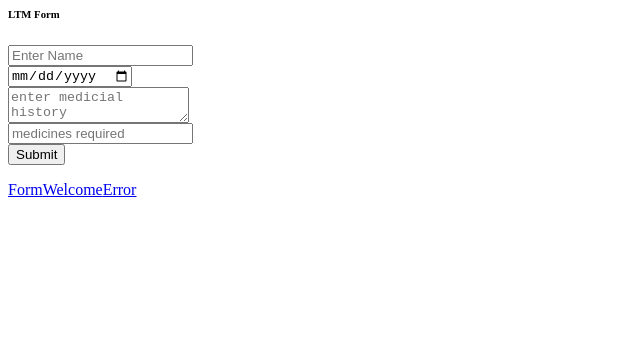
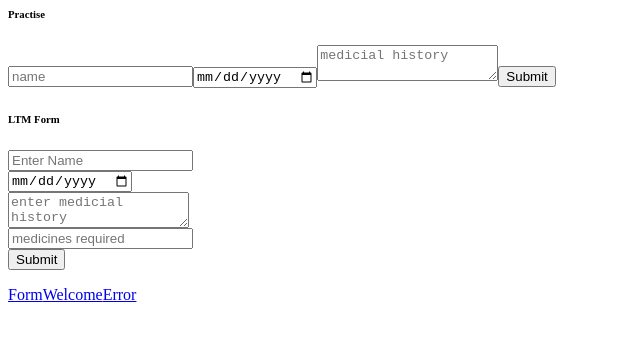
Before and after one commit to Prashupsp17/All_Machine_Coding_questions, a React (Create React App) app: page /form in a window 1280 px wide. Shown: the top 338 px of the page, without its empty margins (0-640 px from the left). Built offline with nearby package versions, Linux system fonts and the light colour scheme.

Commit message:
on typoing clearing error

```diff
--- a/src/App.js
+++ b/src/App.js
@@ -93,7 +93,7 @@ export default function App() {
       {/* <PromisesPractise /> */}
       {/* <ReusableDropdown /> */}
       {/* <StarRating /> */}
-      {/* <Practise /> */}
+      <Practise />
       {/* <Accordion /> */}
       {/* {<Pubmatic />} */}
       {/* <IBM /> */}
--- a/src/LTM/Form.js
+++ b/src/LTM/Form.js
@@ -13,6 +13,7 @@ const Form = () => {
     console.log(formData);
     const [errors,setError] = useState({});
     console.log(errors);
+    const [list,setList] = useState([]);
 
     const handleChange = (e) => {
    const {name, value} = e.target;
@@ -29,17 +30,24 @@ const Form = () => {
 
         if(!formData.name || formData.name.trim() === ""){
             newErrors.name = "Enter the name";
-        }else if(!formData.dob || new Date(formData.dob) > new Date()){
-          newErrors.dob = "DOB cannot be future date";
-        }else if(!formData.medicialHistory || formData.medicialHistory.trim === ""){
+        }else if(!formData.dob){
+            newErrors.dob = "Enter the date ";
+        }else if(new Date(formData.dob) > new Date()){
+         newErrors.dob = "DOB cannot be future date";
+        }else if(!formData.medicialHistory || formData.medicialHistory.trim() === ""){
             newErrors.medicialHistory = "Please enter Medicial History";
         }else if(!formData.medicialDescription || formData.medicialDescription === "" ){
             newErrors.medicialDescription = "Please enter medicial description";
-        }else{
-            navigate(`/welcome`);
         }
 
         setError(newErrors);
+        const obj = {
+            id : Date.now(),
+            formData
+           }
+           if(Object.keys(newErrors).length === 0){
+              setList((prev) => [...prev,obj]);
+           }
 
         if(Object.keys(newErrors).length > 0){
             navigate(`/error`,{
@@ -56,9 +64,14 @@ const Form = () => {
         <h6>LTM Form</h6>
         <form onSubmit={handleSubmit}>
             <input onChange={(e) => handleChange(e)} value={formData.name} type="text" name="name" placeholder="Enter Name" /><br></br>
+            {errors.name && <span style={{color:"red"}}>{errors.name}</span>}
             <input onChange={(e) => handleChange(e)} value={formData.dob}  type="date"  name='dob' /><br></br>
+            {errors.dob && <span style={{color:"red"}}>{errors.dob}</span>}
             <textarea onChange={(e) => handleChange(e)}  value={formData.medicialHistory}  placeholder="enter medicial history" name="medicialHistory"/><br></br>
+            {errors.medicialHistory && <span style={{color:"red"}}>{errors.medicialHistory}</span>}
             <input  onChange={(e) => handleChange(e)} value={formData.medicialDescription}  placeholder="medicines required" name="medicialDescription"  /><br></br>
+            {errors.medicialDescription && <span style={{color:"red"}}>{errors.medicialDescription}</span>}
+
             <button type="submit">Submit</button>
         </form>
 
--- a/src/Practise.js
+++ b/src/Practise.js
@@ -1,8 +1,67 @@
 import {useState,useEffect} from "react";
 
 const Practise = () => {
+
+  const [formData,setFormData] = useState({
+    name:"",
+    dob:"",
+    medicialHistory:""
+  })
+  console.log(formData);
+  const [errors,setErrors] = useState({});
+  console.log(errors);
+  const [list,setList] = useState([]);
+  console.log(list);
+
+  const handleChange = (e) => {
+       const {name,value} = e.target;
+
+       setFormData((prev) => ({
+        ...prev,
+        [name]:value
+       }))
+       setErrors((prev) => ({
+        ...prev,
+        [name] : ""
+       }));
+  }
+
+  const handleSubmit = (e) => {
+   e.preventDefault();
+   const newErrors = {}
+   if(!formData.name || formData.name.trim() === ""){
+           newErrors.name = "Enter the name";
+   }else if(!formData.dob){
+       newErrors.dob = "Enter the date ";
+   }else if(new Date(formData.dob) > new Date()){
+    newErrors.dob = "DOB cannot be future date";
+   }else if(!formData.medicialHistory || formData.medicialHistory.trim() === ""){
+    newErrors.medicialHistory = "Enter the medicial History";
+   }
+
+   setErrors(newErrors);
+
+   const obj = {
+    id : Date.now(),
+    formData
+   }
+   if(Object.keys(newErrors).length === 0){
+      setList((prev) => [...prev,obj]);
+   }
+  }
   return(
+    <div>
     <h6>Practise</h6>
+    <form onSubmit={handleSubmit}>
+      <input placeholder="name" type="text" name="name" value={formData.name} onChange={handleChange} />
+      {errors.name && <span style={{color:"red"}}>{errors.name}</span>}
+      <input placeholder="dob"  type="date" name="dob" value={formData.dob} onChange={handleChange}  />
+      {errors.dob && <span style={{color:"red"}}>{errors.dob}</span>}
+      <textarea placeholder="medicial history"   type="text" name="medicialHistory" value={formData.medicialHistory} onChange={handleChange} />
+      {errors.medicialHistory && <span style={{color:"red"}}>{errors.medicialHistory}</span>}
+      <button type="submit">Submit</button>
+    </form>
+    </div>
   )
 }
 export default Practise;
```
